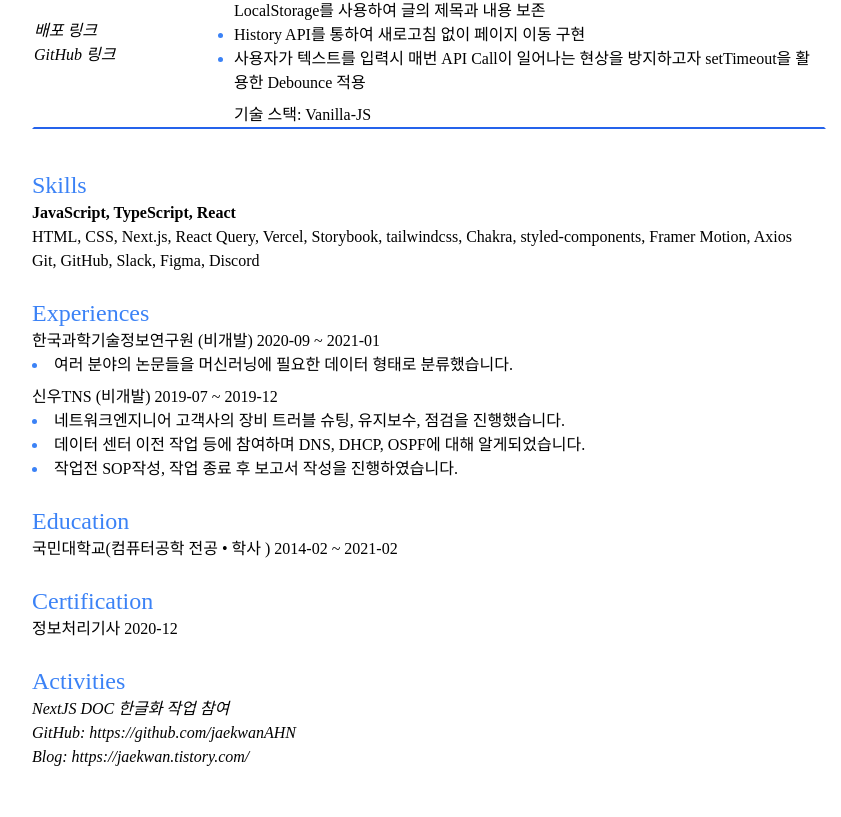
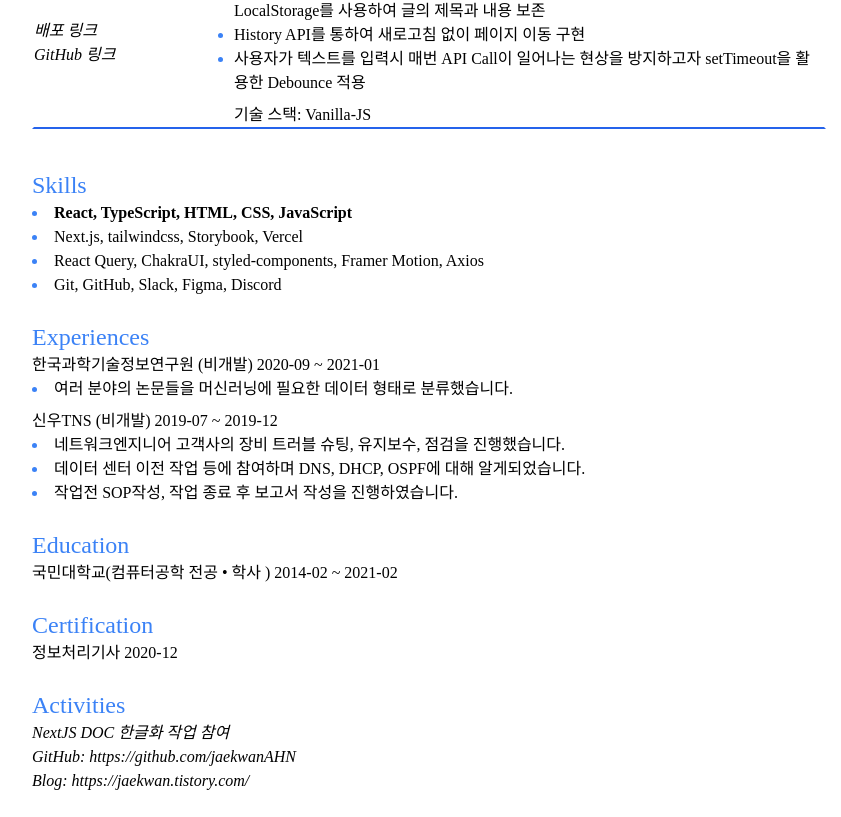
Before and after one commit to jaekwanAHN/resume, a Next.js app: page / in a window 1280 px wide. Shown: the part 1407-2224 px from the top of the page, without its empty margins (211-1052 px from the left). Before the commit the page ends 2200 px from the top, so only its background shows below. Built offline with nearby package versions, Linux system fonts and the light colour scheme.

Commit message:
Refactor: 기술 목록 변경

```diff
--- a/src/components/skills/index.tsx
+++ b/src/components/skills/index.tsx
@@ -1,14 +1,24 @@
-import { PersonalInformation } from '@/data/personal';
+interface skillList {
+  skills: string[][];
+}
 
-const Skills = () => {
+const Skills = ({ skills }: skillList) => {
   return (
     <div className="section">
       <p className="text-2xl text-blue-500">Skills</p>
-      <strong>{PersonalInformation.skills[0].join(', ')}</strong>
-      <br />
-      {PersonalInformation.skills[1].join(', ')}
-      <br />
-      {PersonalInformation.skills[2].join(', ')}
+      <ul className="marker:text-blue-500 list-disc list-inside">
+        {skills.map((skillList, idx) => {
+          if (idx === 0) {
+            return (
+              <li key={skillList.join('')}>
+                <strong>{skillList.join(', ')}</strong>
+              </li>
+            );
+          } else {
+            return <li key={skillList.join('')}>{skillList.join(', ')}</li>;
+          }
+        })}
+      </ul>
     </div>
   );
 };
--- a/src/data/personal.ts
+++ b/src/data/personal.ts
@@ -5,20 +5,9 @@ export const PersonalInformation = {
   github: 'https://github.com/jaekwanAHN',
   blog: 'https://jaekwan.tistory.com/',
   skills: [
-    ['JavaScript', 'TypeScript', 'React'],
-    [
-      'HTML',
-      'CSS',
-      'Next.js',
-      'React Query',
-      'Vercel',
-      'Storybook',
-      'tailwindcss',
-      'Chakra',
-      'styled-components',
-      'Framer Motion',
-      'Axios',
-    ],
+    ['React', 'TypeScript', 'HTML', 'CSS', 'JavaScript'],
+    ['Next.js', 'tailwindcss', 'Storybook', 'Vercel'],
+    ['React Query', 'ChakraUI', 'styled-components', 'Framer Motion', 'Axios'],
     ['Git', 'GitHub', 'Slack', 'Figma', 'Discord'],
   ],
   experiences: [
--- a/src/pages/index.tsx
+++ b/src/pages/index.tsx
@@ -13,7 +13,7 @@ export default function Page() {
     <main>
       <Header PersonalInformation={PersonalInformation} />
       <Projects projects={projects} />
-      <Skills />
+      <Skills skills={PersonalInformation.skills} />
       <Experiences />
       <Education education={PersonalInformation.education} />
       <Certification certification={PersonalInformation.certification} />
--- a/src/style/globalStyle.css
+++ b/src/style/globalStyle.css
@@ -18,3 +18,6 @@
 .section {
   margin-bottom: 24px;
 }
+
+.sectionTitle {
+}
```
